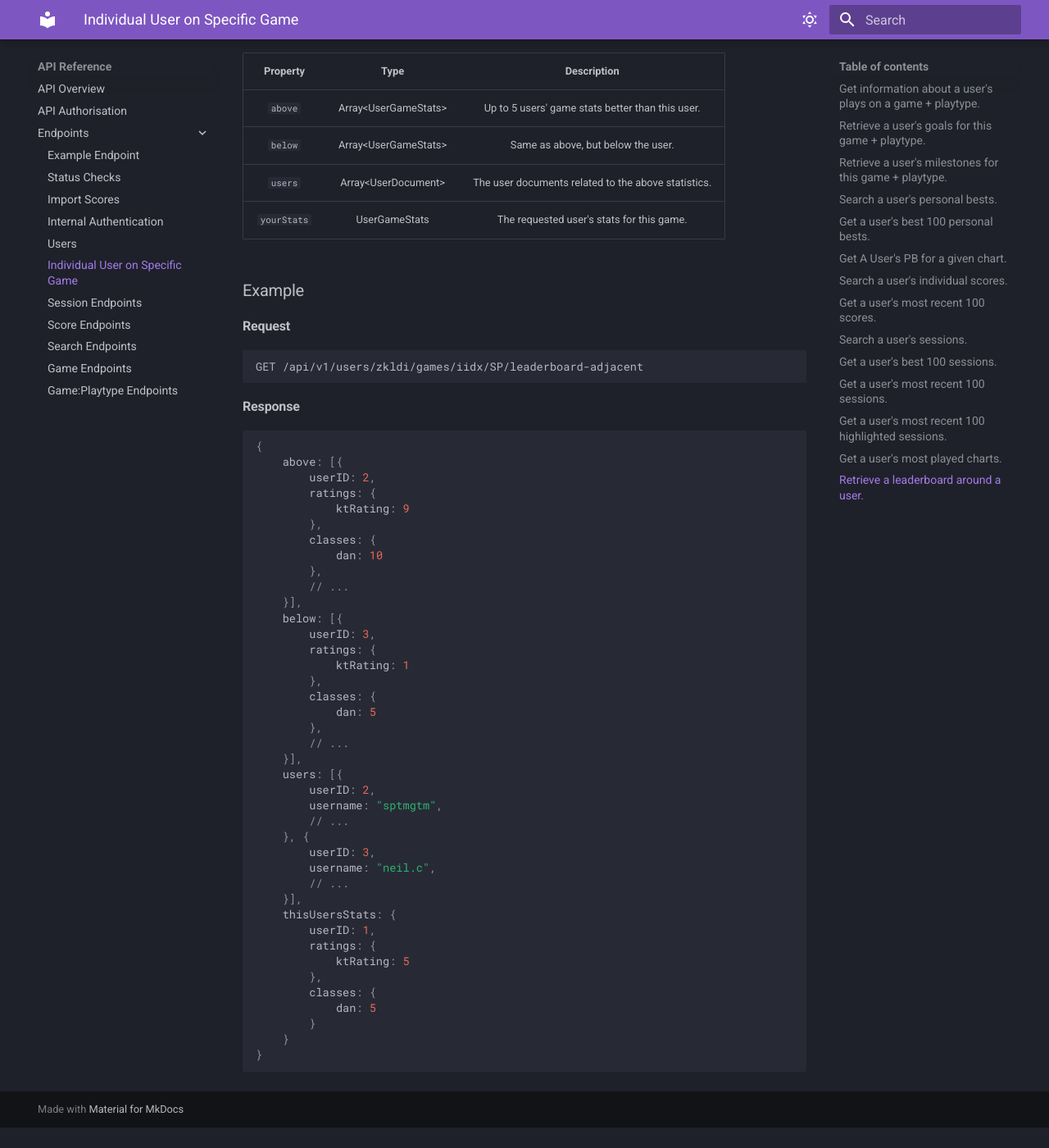
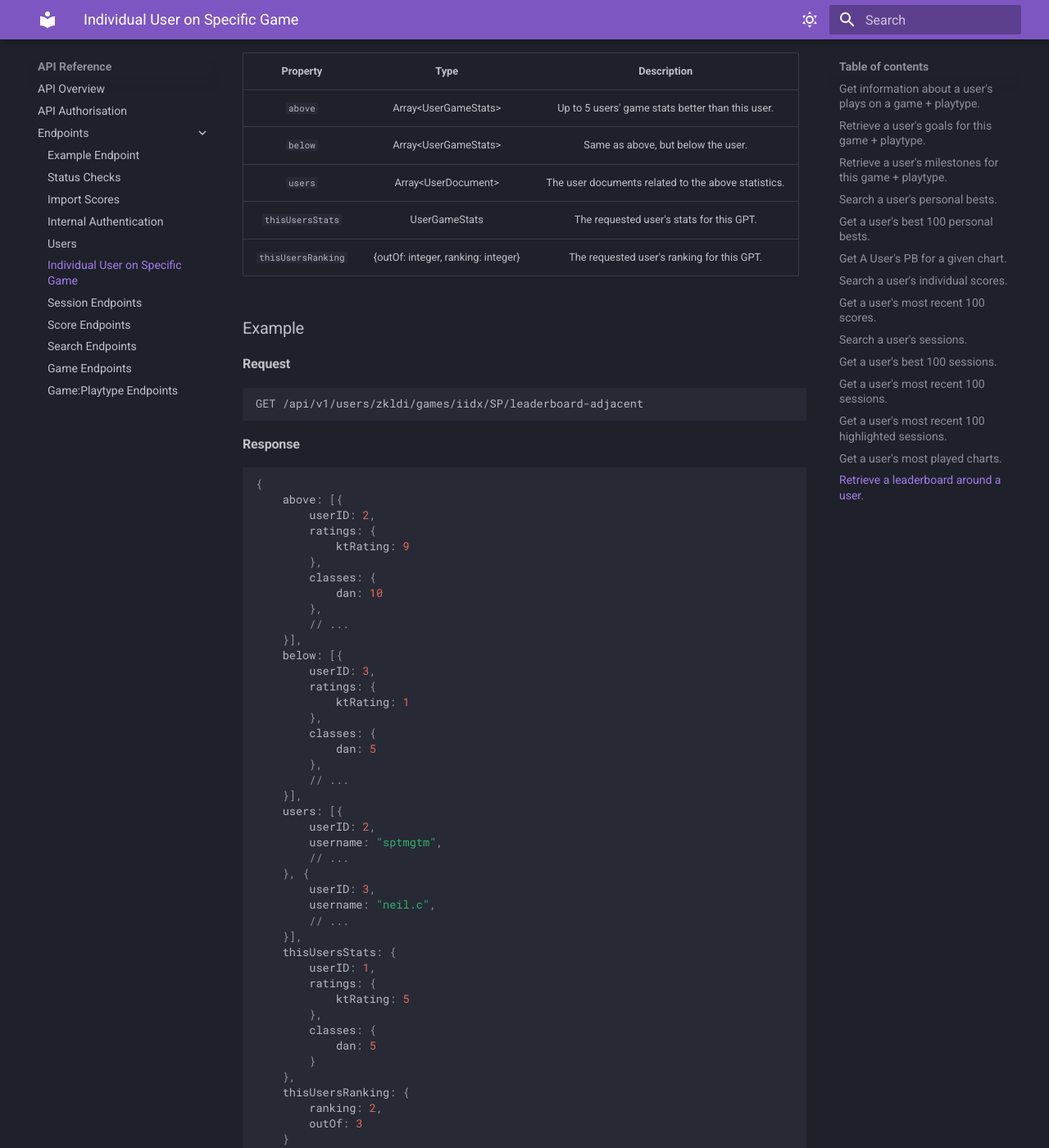
Before and after one commit to zkrising/Tachi, an MkDocs documentation site: the page built from docs/docs/api/routes/user-gamept.md, in a window 1280 px wide and 1400 px high, scrolled down 16318 px. Shown: the whole window at 82% size. Built offline with MkDocs 1.6.1 and Material for MkDocs 9.7.7, drawn with Linux system fonts in a browser that asks for light colours; before the commit the page ends 17693 px from its top, so only the background shows below that.

Commit message:
change some field names in leaderboards-adjacent

````diff
--- a/docs/docs/api/routes/user-gamept.md
+++ b/docs/docs/api/routes/user-gamept.md
@@ -687,7 +687,8 @@ GET /api/v1/users/zkldi/games/iidx/SP/most-played
 | `above` | Array&lt;UserGameStats&gt; | Up to 5 users' game stats better than this user. |
 | `below` | Array&lt;UserGameStats&gt; | Same as above, but below the user. |
 | `users` | Array&lt;UserDocument&gt; | The user documents related to the above statistics. |
-| `yourStats` | UserGameStats | The requested user's stats for this game. |
+| `thisUsersStats` | UserGameStats | The requested user's stats for this GPT. |
+| `thisUsersRanking` | {outOf: integer, ranking: integer} | The requested user's ranking for this GPT. |
 
 ### Example
 
@@ -737,6 +738,10 @@ GET /api/v1/users/zkldi/games/iidx/SP/leaderboard-adjacent
 		classes: {
 			dan: 5
 		}
+	},
+	thisUsersRanking: {
+		ranking: 2,
+		outOf: 3
 	}
 }
 ```
````
